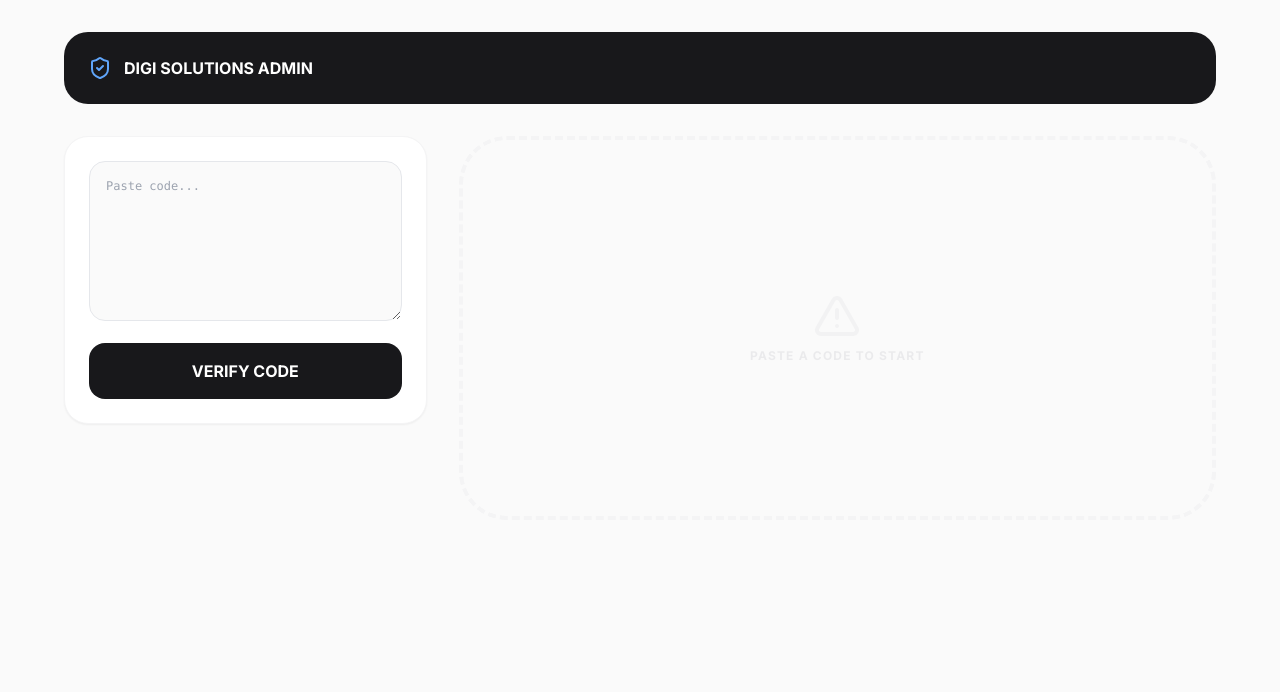
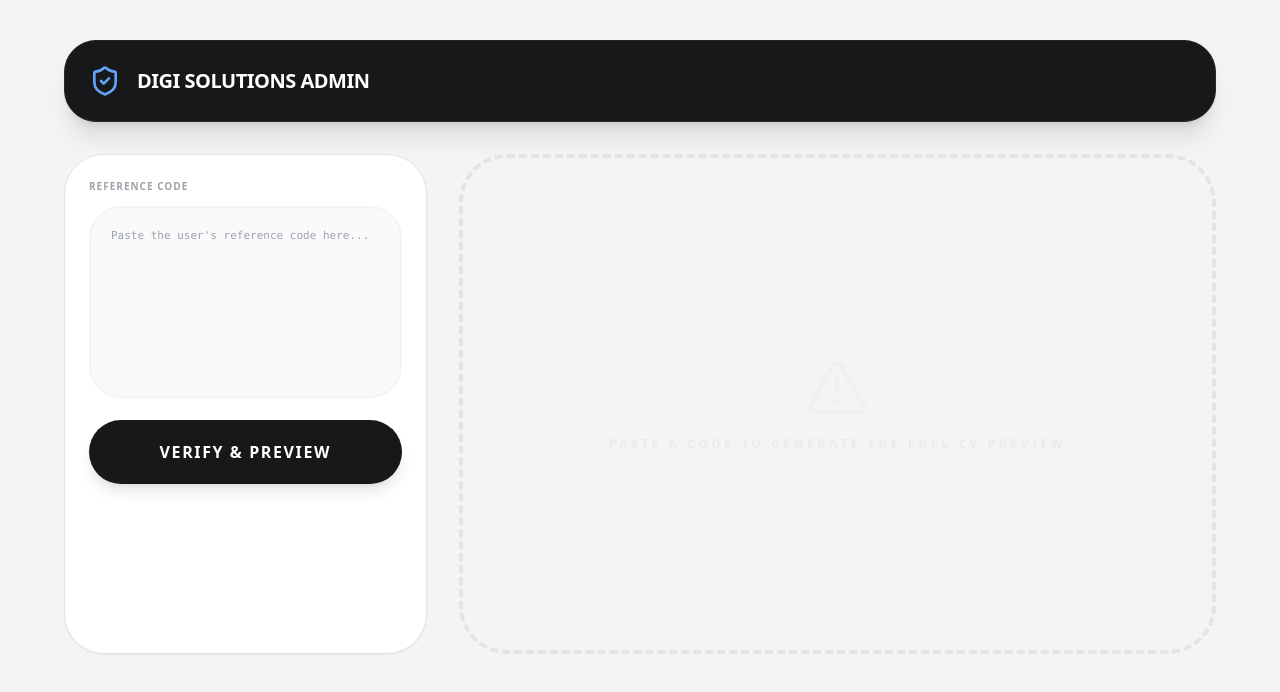
Before and after one commit to ThanushDev/DigiSolutionsCV, a React (Vite) app: page /#/admin in a window 1280 px wide. Shown: the top 692 px of the page. Built offline with nearby package versions, Linux system fonts and the light colour scheme.

Commit message:
Update Admin.tsx

```diff
--- a/src/pages/Admin.tsx
+++ b/src/pages/Admin.tsx
@@ -1,6 +1,6 @@
 import React, { useState, useRef } from 'react';
 import { TemplateRenderer } from '../components/CVTemplates/TemplateRenderer';
-import { DownloadIcon, ShieldCheckIcon, AlertTriangleIcon } from 'lucide-react';
+import { DownloadIcon, ShieldCheckIcon, AlertTriangleIcon, Loader2Icon } from 'lucide-react';
 import html2canvas from 'html2canvas';
 import jsPDF from 'jspdf';
 
@@ -12,28 +12,34 @@ export function Admin() {
 
   const handleVerify = () => {
     try {
+      if (!inputCode.trim()) return;
+
       let rawCode = inputCode;
       if (inputCode.includes('System Ref:')) {
         rawCode = inputCode.split('System Ref:')[1];
       }
+
       const cleanCode = rawCode.trim().replace(/\s/g, '');
-      const data = JSON.parse(atob(cleanCode));
+      const jsonString = atob(cleanCode);
+      const rawData = JSON.parse(jsonString);
 
+      // User ගේ original keys ටික template එකට ගැලපෙන standard keys වලට විතරක් map කරනවා.
+      // හැබැයි field එකක් empty නම් ඒක empty විදිහටම යවනවා (අලුත් දේවල් දාන්නේ නැහැ).
       const finalData = {
         personalInfo: {
-          fullName: data.n || '',
-          email: data.e || '',
-          phone1: data.p || '',
-          phone2: data.p2 || '',
-          address: data.a || '',
-          jobTitle: data.j || '',
-          linkedin: data.l || '',
-          website: data.w || '',
+          fullName: rawData.n,
+          email: rawData.e,
+          phone1: rawData.p,
+          phone2: rawData.p2,
+          address: rawData.a,
+          jobTitle: rawData.j,
+          linkedin: rawData.l,
+          website: rawData.w,
         },
-        experience: data.ex || [],
-        education: data.ed || [],
-        skills: data.s || [],
-        templateId: data.t ? (data.t.toString().includes('template') ? data.t : `template-${data.t}`) : 'template-1'
+        experience: rawData.ex || [],
+        education: rawData.ed || [],
+        skills: rawData.s || [],
+        templateId: rawData.t ? (rawData.t.toString().includes('template') ? rawData.t : `template-${rawData.t}`) : 'template-1'
       };
 
       setDecodedData(finalData);
@@ -47,14 +53,14 @@ export function Admin() {
     setIsExporting(true);
     try {
       const canvas = await html2canvas(cvRef.current, {
-        scale: 3, // High quality
+        scale: 2,
         useCORS: true,
         backgroundColor: "#ffffff"
       });
       const imgData = canvas.toDataURL('image/png');
       const pdf = new jsPDF('p', 'mm', 'a4');
       pdf.addImage(imgData, 'PNG', 0, 0, 210, (canvas.height * 210) / canvas.width);
-      pdf.save("CV_Export.pdf");
+      pdf.save(`CV_${decodedData?.personalInfo?.fullName || 'Export'}.pdf`);
     } catch (e) {
       alert("Error generating PDF");
     } finally {
@@ -63,45 +69,66 @@ export function Admin() {
   };
 
   return (
-    <div className="min-h-screen bg-zinc-50 p-8">
+    <div className="min-h-screen bg-zinc-100 p-4 md:p-10 font-sans">
       <div className="max-w-6xl mx-auto">
-        <div className="bg-zinc-900 rounded-3xl p-6 mb-8 text-white flex justify-between items-center">
-          <div className="flex items-center gap-3">
-            <ShieldCheckIcon className="text-blue-400" />
-            <h1 className="font-bold">DIGI SOLUTIONS ADMIN</h1>
+
+        {/* Admin Header */}
+        <div className="bg-zinc-900 rounded-[2rem] p-6 mb-8 text-white flex flex-col md:flex-row items-center justify-between shadow-xl border border-zinc-800 gap-4">
+          <div className="flex items-center gap-4">
+            <ShieldCheckIcon className="text-blue-400" size={32} />
+            <h1 className="font-bold tracking-tight text-xl">DIGI SOLUTIONS ADMIN</h1>
           </div>
+
           {decodedData && (
-            <button onClick={handleExportPDF} className="bg-blue-500 px-6 py-2 rounded-xl font-bold flex items-center gap-2">
-              <DownloadIcon size={18} /> {isExporting ? 'Saving...' : 'Download PDF'}
+            <button
+              onClick={handleExportPDF}
+              disabled={isExporting}
+              className="bg-blue-600 hover:bg-blue-700 text-white px-8 py-3 rounded-2xl font-bold flex items-center gap-3 transition-all active:scale-95 disabled:opacity-50"
+            >
+              {isExporting ? <Loader2Icon className="animate-spin" size={18} /> : <DownloadIcon size={18} />}
+              DOWNLOAD FULL CV
             </button>
           )}
         </div>
 
         <div className="grid grid-cols-1 lg:grid-cols-12 gap-8">
-          <div className="lg:col-span-4 bg-white p-6 rounded-3xl shadow-sm border border-zinc-100 h-fit">
+
+          {/* Input Area */}
+          <div className="lg:col-span-4 bg-white p-6 rounded-[2.5rem] shadow-sm border border-zinc-200">
+            <label className="text-[10px] font-black text-zinc-400 uppercase tracking-widest mb-3 block">Reference Code</label>
             <textarea
-              className="w-full h-40 p-4 bg-zinc-50 border rounded-2xl mb-4 font-mono text-xs outline-none focus:border-blue-500"
-              placeholder="Paste code..."
+              className="w-full h-48 p-5 bg-zinc-50 border-2 border-zinc-100 rounded-[2rem] mb-4 font-mono text-[11px] focus:border-blue-500 outline-none transition-all resize-none"
+              placeholder="Paste the user's reference code here..."
               value={inputCode}
               onChange={(e) => setInputCode(e.target.value)}
             />
-            <button onClick={handleVerify} className="w-full bg-zinc-900 text-white py-4 rounded-2xl font-bold">VERIFY CODE</button>
+            <button
+              onClick={handleVerify}
+              className="w-full bg-zinc-900 text-white py-5 rounded-[2rem] font-black uppercase tracking-widest hover:bg-black transition-all shadow-lg"
+            >
+              VERIFY & PREVIEW
+            </button>
           </div>
 
+          {/* Preview Area */}
           <div className="lg:col-span-8">
             {decodedData ? (
-              <div className="flex justify-center bg-zinc-200 p-8 rounded-[3rem] shadow-inner">
-                <div ref={cvRef} className="bg-white shadow-2xl" style={{ width: '210mm', minHeight: '297mm' }}>
-                  <TemplateRenderer cvData={decodedData} scale={1} />
+              <div className="flex flex-col items-center">
+                <div className="bg-zinc-300 rounded-[3rem] p-4 md:p-10 w-full flex justify-center border-4 border-white shadow-inner overflow-auto">
+                  {/* CV Render Area */}
+                  <div ref={cvRef} className="bg-white shadow-2xl overflow-hidden" style={{ width: '210mm', minHeight: '297mm' }}>
+                    <TemplateRenderer cvData={decodedData} data={decodedData} scale={1} />
+                  </div>
                 </div>
               </div>
             ) : (
-              <div className="h-96 border-4 border-dashed border-zinc-100 rounded-[3rem] flex flex-col items-center justify-center text-zinc-300">
-                <AlertTriangleIcon size={48} className="mb-2 opacity-20" />
-                <p className="font-bold uppercase tracking-widest text-xs opacity-40">Paste a code to start</p>
+              <div className="h-[500px] border-4 border-dashed border-zinc-200 rounded-[3rem] flex flex-col items-center justify-center text-zinc-300">
+                <AlertTriangleIcon size={64} className="mb-4 opacity-10" />
+                <p className="font-bold text-xs uppercase tracking-[0.3em] opacity-30 text-center px-10">Paste a code to generate the full CV preview</p>
               </div>
             )}
           </div>
+
         </div>
       </div>
     </div>
```
